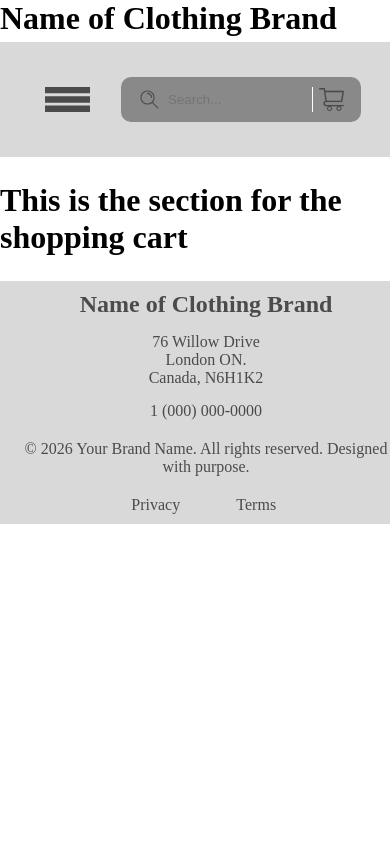
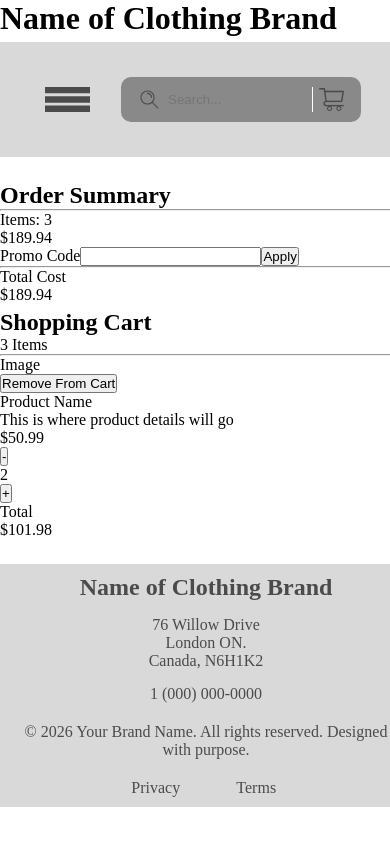
Before and after one commit to cunderhill17/ecommerce-react-app, a React (Vite) app in the folder e-commerce-clothing/: page /shoppingcart in a window 390 px wide. Shown: the top 844 px of the page. Built offline with nearby package versions, Linux system fonts and the light colour scheme.

Commit message:
Update ShoppingCart.jsx
This commit updates the ShoppingCart component with the mobile layout

```diff
--- a/e-commerce-clothing/src/ShoppingCart.jsx
+++ b/e-commerce-clothing/src/ShoppingCart.jsx
@@ -1,5 +1,73 @@
+import './global/grid.css'
+
+
+function CartItem() {
+    return (
+        <div className='cartItem'>
+            <div className='cartImage'>
+                <div>Image</div>
+                <button>Remove From Cart</button>
+            </div>
+
+            <div className='cartItemDetails'>
+                <div className='itemName'>
+                    <p>Product Name</p>
+                    <p>This is where product details will go</p>
+                </div>
+
+                <p className='itemCost'>$50.99</p>
+
+                <div className='itemQuantity'>
+                    <button>-</button>
+                    <p>2</p>
+                    <button>+</button>
+                </div>
+
+                <div className='itemTotal'>
+                    <p>Total</p>
+                    <p>$101.98</p>
+                </div>
+            </div>
+        </div>
+    )
+}
+
+
 export default function ShoppingCart() {
     return (
-        <h1>This is the section for the shopping cart</h1>
+        <main>
+            <div className="grid-con">
+                <section className='orderSummary col-span-full'>
+                    <h2>Order Summary</h2>
+                    <hr />
+                    <div className='orderSubTotal'>
+                        <p>Items: 3</p>
+                        <p>$189.94</p>
+                    </div>
+
+                    <div className='orderPromo'>
+                        <label htmlFor="promoCode">Promo Code</label>
+                        <input type="text" />
+                        <button>Apply</button>
+                    </div>
+                    <hr />
+                    <div className='orderTotal'>
+                        <p>Total Cost</p>
+                        <p>$189.94</p>
+                    </div>
+                </section>
+
+                <section className='col-span-full'>
+                    <div>
+                    <h2>Shopping Cart</h2>
+                    <p>3 Items</p>
+                    </div>
+                    <hr />
+
+                    <CartItem />
+                </section>
+            </div>
+
+        </main>
     )
 }
```
